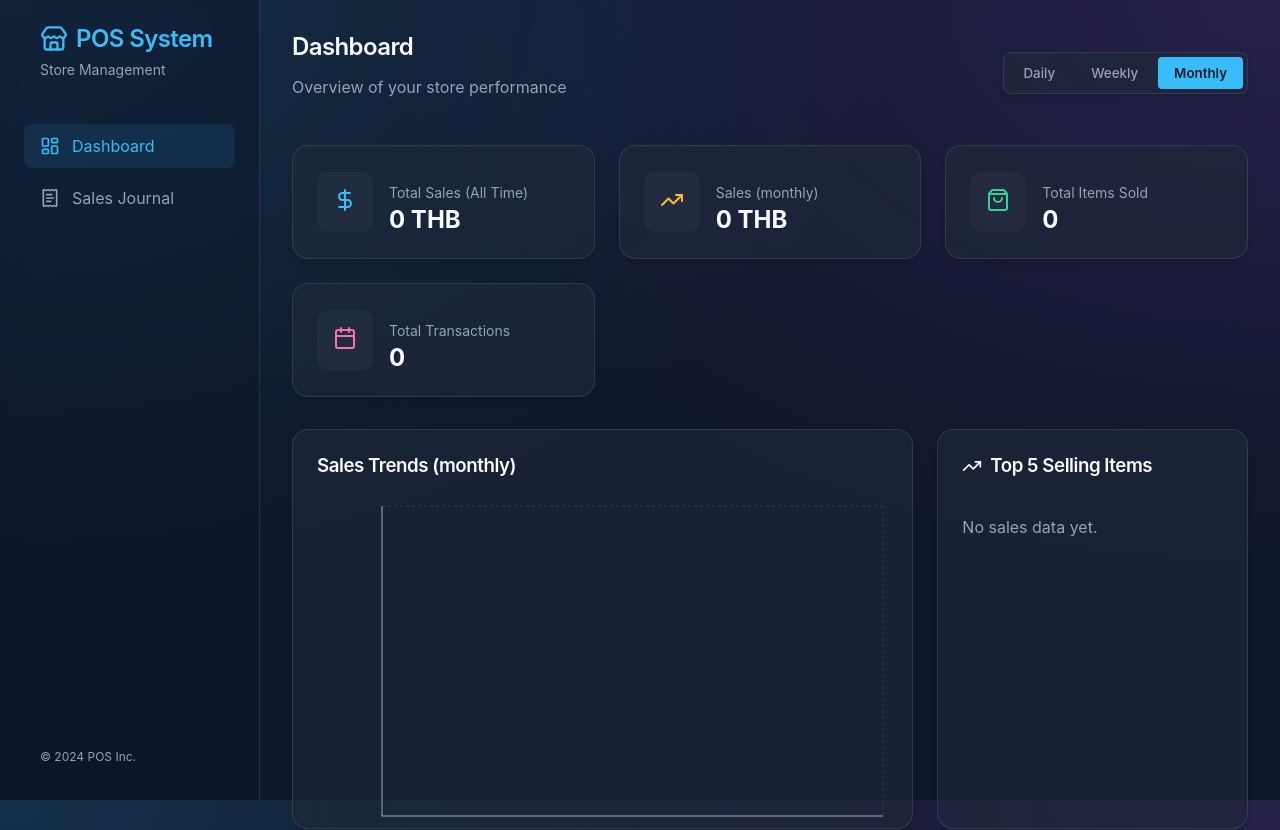
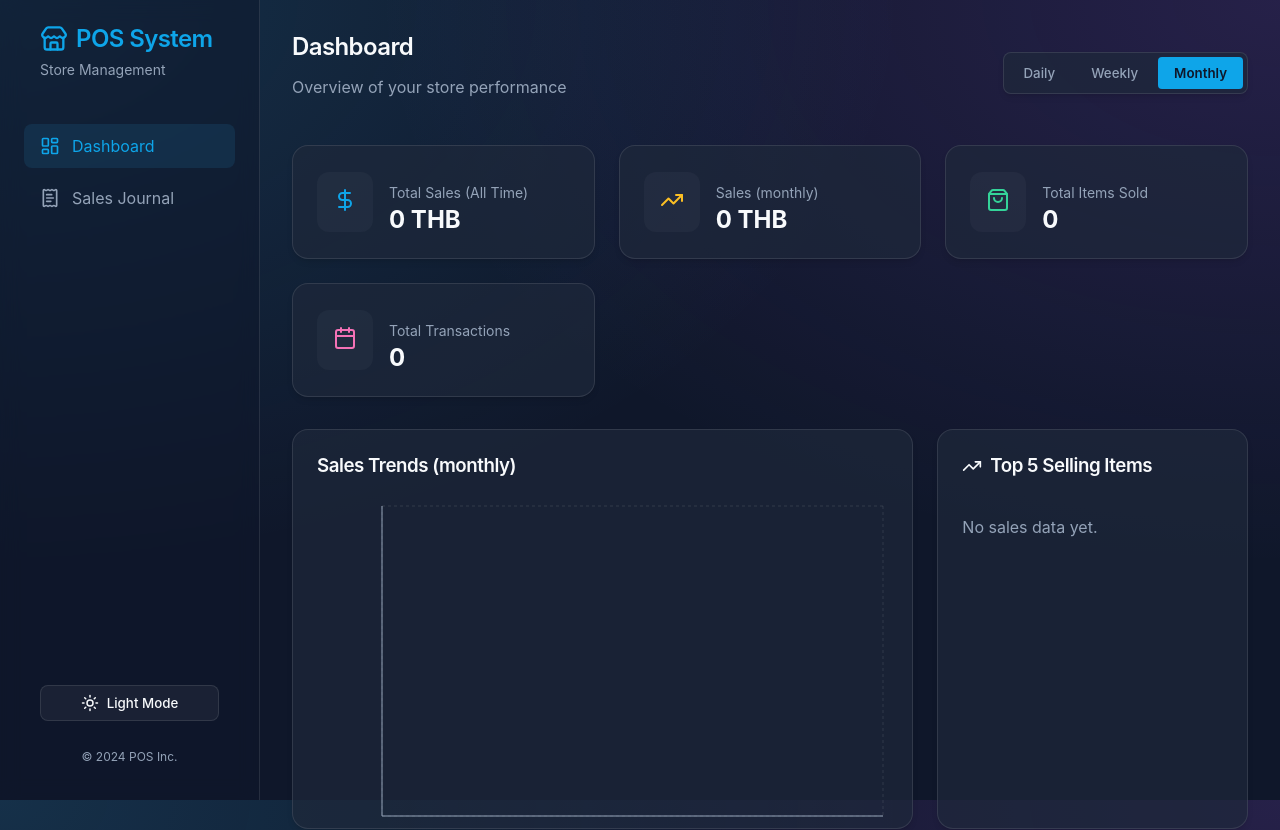
Before and after one commit to Thananontnc/POS_Project, a React (Vite) app: page / in a window 1280 px wide. Shown: the top 830 px of the page. Built offline with nearby package versions, Linux system fonts and the light colour scheme.

Commit message:
Implement Light/Dark Theme Switching

```diff
--- a/src/components/Layout.jsx
+++ b/src/components/Layout.jsx
@@ -1,8 +1,21 @@
-import React from 'react';
+import React, { useState, useEffect } from 'react';
 import { NavLink } from 'react-router-dom';
-import { LayoutDashboard, ReceiptText, Store } from 'lucide-react';
+import { LayoutDashboard, ReceiptText, Store, Sun, Moon } from 'lucide-react';
 
 const Layout = ({ children }) => {
+    const [theme, setTheme] = useState(() => {
+        return localStorage.getItem('theme') || 'dark';
+    });
+
+    useEffect(() => {
+        document.documentElement.setAttribute('data-theme', theme);
+        localStorage.setItem('theme', theme);
+    }, [theme]);
+
+    const toggleTheme = () => {
+        setTheme(prev => prev === 'dark' ? 'light' : 'dark');
+    };
+
     return (
         <div className="layout-container">
             <aside className="sidebar">
@@ -34,8 +47,25 @@ const Layout = ({ children }) => {
                     </NavLink>
                 </nav>
 
-                <div style={{ marginTop: 'auto', color: 'var(--text-secondary)', fontSize: '0.75rem', padding: '0 1rem' }}>
-                    <p>© 2024 POS Inc.</p>
+                <div style={{ marginTop: 'auto', padding: '0 1rem', display: 'flex', flexDirection: 'column', gap: '1rem' }}>
+                    <button
+                        onClick={toggleTheme}
+                        className="btn-secondary"
+                        style={{
+                            display: 'flex',
+                            alignItems: 'center',
+                            justifyContent: 'center',
+                            gap: '0.5rem',
+                            width: '100%',
+                            cursor: 'pointer'
+                        }}
+                    >
+                        {theme === 'dark' ? <Sun size={18} /> : <Moon size={18} />}
+                        <span>{theme === 'dark' ? 'Light Mode' : 'Dark Mode'}</span>
+                    </button>
+                    <div style={{ color: 'var(--text-secondary)', fontSize: '0.75rem', textAlign: 'center' }}>
+                        <p>© 2024 POS Inc.</p>
+                    </div>
                 </div>
             </aside>
             <main className="main-content">
--- a/src/index.css
+++ b/src/index.css
@@ -2,8 +2,8 @@
   --bg-color: #0f172a;
   --text-primary: #f8fafc;
   --text-secondary: #94a3b8;
-  --accent-color: #38bdf8;
-  --accent-hover: #0ea5e9;
+  --accent-color: #0ea5e9;
+  --accent-hover: #0284c7;
   --card-bg: rgba(30, 41, 59, 0.7);
   --card-border: rgba(255, 255, 255, 0.1);
   --table-row-hover: rgba(56, 189, 248, 0.05);
@@ -11,6 +11,21 @@
   --danger: #ef4444;
   --warning: #eab308;
   --font-family: 'Inter', system-ui, sans-serif;
+  --gradient-1: rgba(56, 189, 248, 0.15);
+  --gradient-2: rgba(168, 85, 247, 0.15);
+}
+
+[data-theme='light'] {
+  --bg-color: #f0f9ff;
+  --text-primary: #0f172a;
+  --text-secondary: #475569;
+  --accent-color: #0284c7;
+  --accent-hover: #0369a1;
+  --card-bg: rgba(255, 255, 255, 0.8);
+  --card-border: rgba(203, 213, 225, 0.6);
+  --table-row-hover: rgba(2, 132, 199, 0.05);
+  --gradient-1: rgba(56, 189, 248, 0.08);
+  --gradient-2: rgba(168, 85, 247, 0.08);
 }
 
 body {
@@ -22,8 +37,8 @@ body {
   -webkit-font-smoothing: antialiased;
   min-height: 100vh;
   background-image:
-    radial-gradient(at 0% 0%, rgba(56, 189, 248, 0.15) 0px, transparent 50%),
-    radial-gradient(at 100% 0%, rgba(168, 85, 247, 0.15) 0px, transparent 50%);
+    radial-gradient(at 0% 0%, var(--gradient-1) 0px, transparent 50%),
+    radial-gradient(at 100% 0%, var(--gradient-2) 0px, transparent 50%);
   background-attachment: fixed;
 }
 
@@ -31,7 +46,12 @@ body {
   box-sizing: border-box;
 }
 
-h1, h2, h3, h4, h5, h6 {
+h1,
+h2,
+h3,
+h4,
+h5,
+h6 {
   margin: 0;
   font-weight: 600;
   letter-spacing: -0.025em;
@@ -108,13 +128,16 @@ button {
   width: 8px;
   height: 8px;
 }
+
 ::-webkit-scrollbar-track {
   background: transparent;
 }
+
 ::-webkit-scrollbar-thumb {
   background: var(--card-border);
   border-radius: 4px;
 }
+
 ::-webkit-scrollbar-thumb:hover {
   background: var(--text-secondary);
 }
@@ -124,8 +147,15 @@ button {
 }
 
 @keyframes fadeIn {
-  from { opacity: 0; transform: translateY(10px); }
-  to { opacity: 1; transform: translateY(0); }
+  from {
+    opacity: 0;
+    transform: translateY(10px);
+  }
+
+  to {
+    opacity: 1;
+    transform: translateY(0);
+  }
 }
 
 /* Layout */
@@ -166,7 +196,8 @@ button {
   transition: all 0.2s;
 }
 
-.nav-item:hover, .nav-item.active {
+.nav-item:hover,
+.nav-item.active {
   background: rgba(56, 189, 248, 0.1);
   color: var(--accent-color);
 }
@@ -174,5 +205,6 @@ button {
 .card {
   padding: 1.5rem;
 }
+
 /* UI Enhancement */
 /* Final Polish */
```
